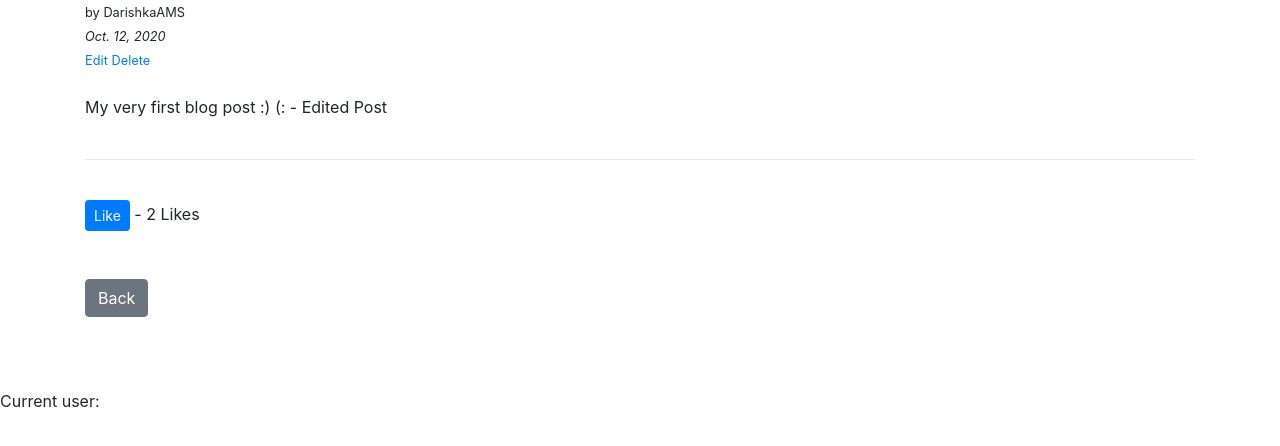
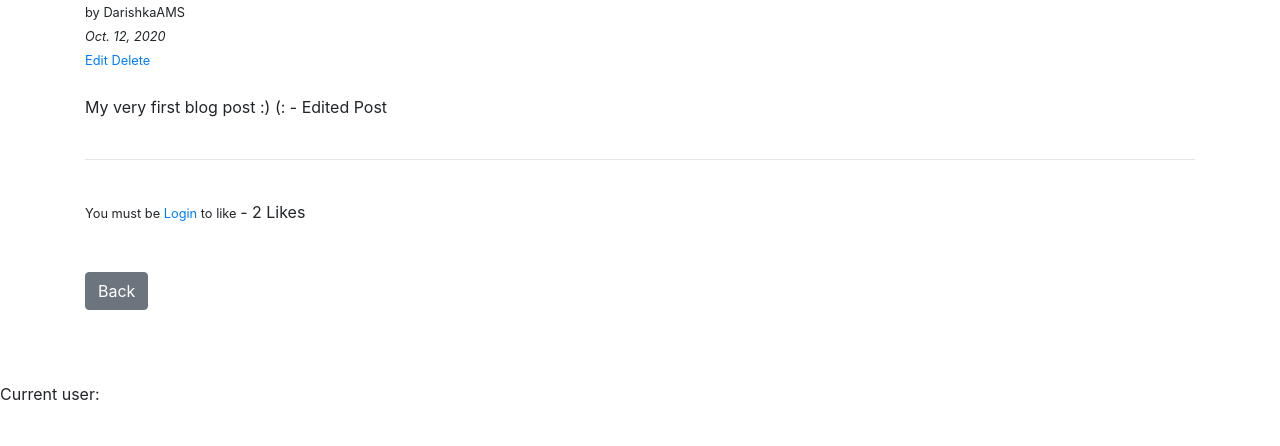
Before and after one commit to DarishkaAMS/Py_Bootcamp_Task-COAX_3rd_Pet_Project_Casmena, a Django app: page /article/1 in a window 1280 px wide. Shown: the part 137-583 px from the top of the page. Run offline with Django 3.2, Linux system fonts and the light colour scheme; data comes from the database, SQL or seed files in the repository; both versions use the stored data as it was after the commit; some libraries are stand-ins or nearby versions.

Commit message:
AddAdd like button/function

```diff
--- a/mysic_blog/views.py
+++ b/mysic_blog/views.py
@@ -27,7 +27,13 @@ class ArticleDetailView(DetailView):
         context = super(ArticleDetailView, self).get_context_data(*args, **kwargs)
         obj = get_object_or_404(Post, id=self.kwargs['pk'])
         total_likes = obj.total_likes()
+
+        liked = False
+        if obj.likes.filter(id=self.request.user.id).exists():
+            liked = True
+
         context['total_likes'] = total_likes
+        context['liked'] = liked
         return context
 
 
@@ -52,5 +58,11 @@ class DeletePostView(DeleteView):
 
 def like_view(request, pk):
     post = get_object_or_404(Post, id=request.POST.get('post_id'))
-    post.likes.add(request.user)
+    liked = False
+    if post.likes.filter(id=request.user.id).exists():
+        post.likes.remove(request.user)
+        liked = False
+    else:
+        post.likes.add(request.user)
+        liked = True
     return HttpResponseRedirect(reverse('article_detail', args=[str(pk)]))
--- a/templates/article_details.html
+++ b/templates/article_details.html
@@ -21,7 +21,17 @@
     <br>
     <form action="{% url 'like_post' post.pk %}" method="POST">
         {% csrf_token %}
-        <button type="submit", name="post_id", value="{{ post.id }}", class="btn btn-primary btn-sm">Like</button> - {{ total_likes }} Likes
+    {% if user.is_authenticated %}
+        {% if liked %}
+            <button type="submit", name="post_id", value="{{ post.id }}", class="btn btn-danger btn-sm">Unlike</button>
+        {% else %}
+            <button type="submit", name="post_id", value="{{ post.id }}", class="btn btn-primary btn-sm">Like</button>
+        {% endif %}
+    {% else %}
+        <small>
+            You must be <a href="{% url 'login' %}"> Login </a> to like </small>
+    {% endif %}
+    - {{ total_likes }} Likes
     </form>
     <br/>    <br/>
     <a href="{% url 'home' %}" class="btn btn-secondary"> Back </a>
--- a/templates/delete_post.html
+++ b/templates/delete_post.html
@@ -16,14 +16,14 @@ Delete Post
             {% csrf_token %}
             <strong>Are you sure you want to delete this lesson? </strong>
             <br>
-            <button class="btn btn-secondary">Delete</button>
+            <button class="btn btn-danger">Delete</button>
 
         </div>
     {% else %}
             Only author can delete this lesson
     {% endif %}
 {% else %}
-        Please log in to delete this lesson
+        Please <a href="{% url 'login' %}"> login </a> to delete this lesson
 
 {% endif%}
 
--- a/templates/home.html
+++ b/templates/home.html
@@ -8,6 +8,8 @@
     <li> <a href="{% url 'article_detail' post.pk %}"> {{ post.title }} </a>
         by {{ post.author}} <br/>
         {{ post.post_date}} </li>
+        {{ post.body | slice:":200" }}<br></li>
+
     <small>
         {% if user.is_authenticated %}
             {% if user.id == post.author.id %}
@@ -15,8 +17,9 @@
                 <a href="{% url 'delete_post' post.pk %}">Delete</a>
             {% endif %}
         {% endif %}
+        <br>
     </small>
-    {{ post.body | slice:":200" }}</li>
+
 <br/>
 
 {% endfor %}
--- a/templates/update_post.html
+++ b/templates/update_post.html
@@ -21,7 +21,7 @@ Update Post
             Only author can make changes of this lesson
     {% endif %}
 {% else %}
-        Please log in to make changes
+        Please <a href="{% url 'login' %}"> login </a> to make changes
 
 {% endif%}
 
```
Also changed, not shown: db.sqlite3.
